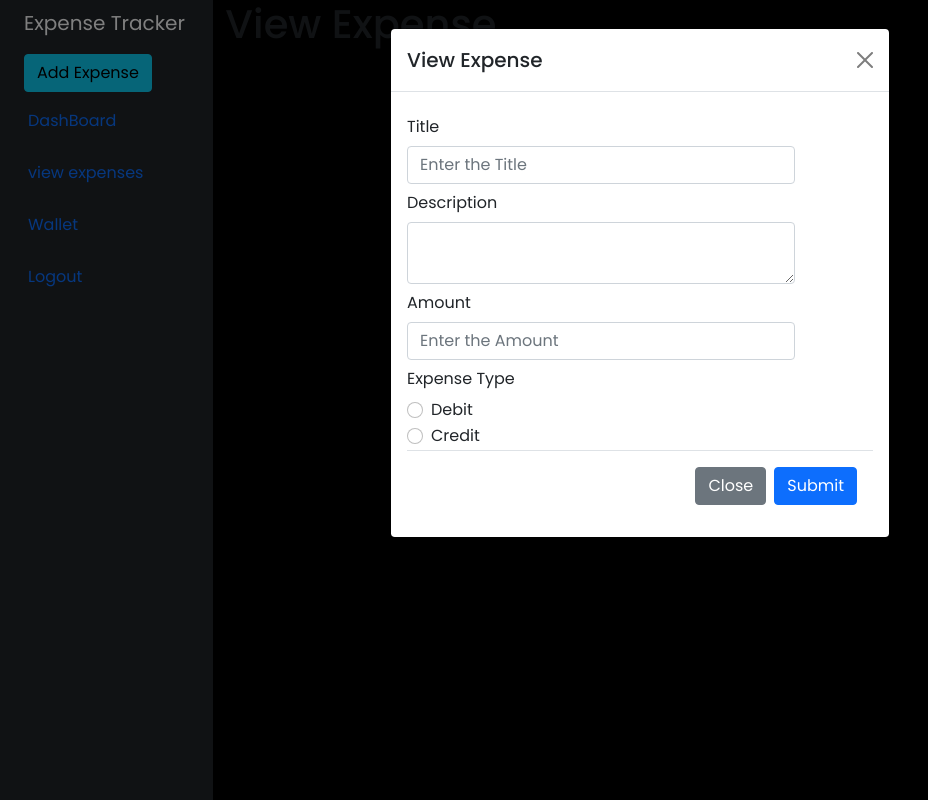
After one commit to IBM-EPBL/IBM-Project-12596-1659454647, a Flask app: page /expense/view in a window 1280 px wide, after a click on "Add Expense"; the page is wider, and only the part inside the window is pictured. The commit adds this page. Shown: that part, without its empty margins (0-928 px from the left). Run offline with Flask 2, Linux system fonts and the light colour scheme; the visitor is signed in with stand-in values (Sample User, id 1).

Commit message:
updated displaying ui

```diff
--- a/app/app.py
+++ b/app/app.py
@@ -106,29 +106,23 @@ def signup():
 @app.route('/dashboard', methods=['POST', 'GET'])
 @login_required
 def dashboard():
-    return render_template('dashboard.html')
+    sql = "SELECT * FROM expenses WHERE user_email = ? ORDER BY datetime DESC LIMIT 10"
+    stmt = ibm_db.prepare(conn, sql)
+    ibm_db.bind_param(stmt, 1, session['email'])
+    ibm_db.execute(stmt)
+
+    expenses = []
+    record = ibm_db.fetch_assoc(stmt)
+
+    while record != False:
+        expenses.append(record)
+        record = ibm_db.fetch_assoc(stmt)
+    return render_template('dashboard.html', expenses=expenses)
 
 
-@app.route('/expense', methods=['POST', 'GET'])
+@app.route('/expense/add', methods=['POST'])
 @login_required
-def expense():
-    if request.method == "GET":
-        sql = "SELECT * FROM expenses WHERE user_email = ? ORDER BY datetime DESC LIMIT 10"
-        stmt = ibm_db.prepare(conn, sql)
-        ibm_db.bind_param(stmt, 1, session['email'])
-        ibm_db.execute(stmt)
-
-        expenses = []
-        record = ibm_db.fetch_assoc(stmt)
-
-        while record != False:
-            print(record)
-            expenses.append(record)
-            record = ibm_db.fetch_assoc(stmt)
-
-        return render_template('expense.html', expenses=expenses)
-
-    if request.method == "POST":
+def add_expense():
         title = request.form['title']
         description = request.form['description']
         amount = request.form['Amount']
@@ -145,7 +139,44 @@ def expense():
         ibm_db.bind_param(pstmt, 5, expenseType == 1)
         ibm_db.bind_param(pstmt, 6, dateTime)
         ibm_db.execute(pstmt)
-        return redirect(url_for('expense'))
+        return redirect(url_for('dashboard'))
+
+
+@app.route('/expense/view', methods=['POST', 'GET'])
+@login_required
+def view_expense():
+    return render_template('view-expense.html')
+
+
+@app.route('/wallet')
+def wallet():
+#   wallet = db.execute("SELECT balance, wallet_limit FROM wallet WHERE username = :username",
+#               {
+#                 "username": session['user']
+#               }).fetchone()
+
+  return render_template('wallet.html', wallet=wallet)
+
+
+@app.route('/wallet/update-limit', methods=["GET", "POST"])
+def updateWalletLimit():
+#   if request.method == "GET":
+#     return render_template("update-wallet.html")
+
+#   limit =  float(request.form['limit'])
+
+#   if limit < 0:
+#     return "<h1>Invalid limit</h1>"
+
+#   db.execute("UPDATE wallet SET wallet_limit = :limit WHERE username = :username",
+#               {
+#                 "limit" : limit,
+#                 "username" : session['user']
+#               })
+#   db.commit()
+
+#   flash('wallet updated succesfully', 'success')
+  return redirect("/wallet")
 
 @app.route('/logout')
 def logout():
--- /dev/null
+++ b/app/templates/appLayout.html
@@ -0,0 +1,147 @@
+<!DOCTYPE html>
+<html lang="en">
+
+<head>
+  <meta charset="UTF-8" />
+  <meta http-equiv="X-UA-Compatible" content="IE=edge" />
+  <meta name="viewport" content="width=device-width, initial-scale=1.0" />
+  <title>{% block title %} {% endblock %}</title>
+  <!-- Latest compiled and minified CSS -->
+
+  <link href="https://cdn.jsdelivr.net/npm/bootstrap@5.0.2/dist/css/bootstrap.min.css" rel="stylesheet"
+    integrity="sha384-EVSTQN3/azprG1Anm3QDgpJLIm9Nao0Yz1ztcQTwFspd3yD65VohhpuuCOmLASjC" crossorigin="anonymous" />
+  <script src="https://cdn.jsdelivr.net/npm/bootstrap@5.0.2/dist/js/bootstrap.bundle.min.js"
+  integrity="sha384-MrcW6ZMFYlzcLA8Nl+NtUVF0sA7MsXsP1UyJoMp4YLEuNSfAP+JcXn/tWtIaxVXM"
+  crossorigin="anonymous"></script>
+
+  <link rel="stylesheet" href="static/css/style.css" />
+
+  <style>
+    .expense-container {
+      margin-left: 5rem;
+    }
+
+    .expense-container h1 {
+      color: #fff;
+    }
+
+    .custom-card {
+      background-color: #fff;
+      padding: 1.5rem 2rem;
+      border-radius: 20px;
+      margin-bottom: 2rem;
+      max-width: 500px;
+    }
+
+    .custom-card p {
+      color: #000;
+      font-weight: 700;
+    }
+  </style>
+
+  {% block style %} {% endblock %}
+
+
+</head>
+
+<body>
+  <!--Main Navigation-->
+  <div class="container-fluid" style="background: #000">
+    <div class="row flex-nowrap">
+        <div class="col-auto col-md-3 col-xl-2 px-sm-2 px-0 bg-dark">
+            <div class="d-flex flex-column align-items-center align-items-sm-start px-3 pt-2 text-white min-vh-100">
+                <a href="#" class="d-flex align-items-center pb-3 mb-md-0 me-md-auto text-white text-decoration-none">
+                    <span class="fs-5 d-none d-sm-inline">Expense Tracker</span>
+                </a>
+                <button type="button" class="btn btn-info" data-bs-toggle="modal" data-bs-target="#exampleModal">Add Expense</button>
+                <ul  class="nav nav-pills flex-column mb-sm-auto mb-0  align-items-sm-start" id="menu">
+                    <li class="nav-item">
+                        <a href="{{ url_for('dashboard') }}" class="nav-link align-middle px-0">
+                            <i class="fs-4 bi-house"></i> <span class="ms-1 d-none d-sm-inline">DashBoard</span>
+                        </a>
+                    </li>
+                    <li>
+                        <a href="{{url_for('view_expense') }}"  class="nav-link px-0 align-middle">
+                            <i class="fs-4 bi-speedometer2"></i> <span class="ms-1 d-none d-sm-inline">view expenses</span> </a>
+                    </li>
+                    <li>
+                        <a href="{{ url_for('wallet') }}" class="nav-link px-0 align-middle">
+                            <i class="fs-4 bi-table"></i> <span class="ms-1 d-none d-sm-inline">Wallet</span></a>
+                    </li>
+                    <li>
+                        <a href="{{ url_for('logout') }}" class="nav-link px-0 align-middle">
+                            <i class="fs-4 bi-people"></i> <span class="ms-1 d-none d-sm-inline">Logout</span> </a>
+                    </li>
+                </ul>
+                <hr>
+            </div>
+        </div>
+        {% block body %} {% endblock %}
+
+    </div>
+</div>
+
+<!-- Modal -->
+<div class="modal fade" id="exampleModal" tabindex="-1" aria-labelledby="exampleModalLabel" aria-hidden="true">
+  <div class="modal-dialog">
+    <div class="modal-content">
+      <div class="modal-header">
+        <h5 class="modal-title" id="exampleModalLabel">Add Expense</h5>
+        <button type="button" class="btn-close" data-bs-dismiss="modal" aria-label="Close"></button>
+      </div>
+      <div class="modal-body">
+          <form action="{{url_for('add_expense') }}" method="post">
+              <div class="form-group">
+                <label for="title" class="col-sm-2 col-form-label">Title</label>
+                <div class="col-sm-10">
+                  <input type="text" class="form-control" name="title" id="title" placeholder="Enter the Title">
+                </div>
+              </div>
+
+              <div class="form-group">
+                  <label for="Description" class="col-sm-2 col-form-label">Description</label>
+                  <div class="col-sm-10">
+                  <textarea name= "description" class="form-control"id="Description" rows="2"></textarea>
+                  </div>
+                </div>
+
+              <div class="form-group">
+                <label for="amount" class="col-sm-2 col-form-label">Amount</label>
+                <div class="col-sm-10">
+                  <input name="Amount" type="number" class="form-control" id="amount" placeholder="Enter the Amount">
+                </div>
+              </div>
+
+              <div class="form-group">
+                  <label for="amount" class="col-sm-3 col-form-label">Expense Type</label>
+
+                  <div class="col-sm-9">
+
+                  <div class="form-check">
+                      <input class="form-check-input" type="radio" name="expense-type" id="exampleRadios1" value="0">
+                      <label class="form-check-label" for="exampleRadios1">
+                        Debit
+                      </label>
+                    </div>
+                    <div class="form-check">
+                      <input class="form-check-input" type="radio" name="expense-type" id="exampleRadios1" value="1">
+                      <label class="form-check-label" for="exampleRadios1">
+                        Credit
+                      </label>
+                    </div>
+                  </div>
+                </div>
+                <div class="modal-footer">
+                  <button type="button" class="btn btn-secondary" data-bs-dismiss="modal">Close</button>
+                  <button type="submit" value="submit" class="btn btn-primary">Submit</button>
+                </div>
+              </form>
+      </div>
+
+    </div>
+  </div>
+
+</div>
+<!--Main Navigation-->
+</body>
+</html>
--- /dev/null
+++ b/app/templates/view-expense.html
@@ -0,0 +1,70 @@
+{% extends "appLayout.html" %}
+
+{% block title %} View Expense {% endblock %}
+
+{% block body %}
+  <!-- Modal -->
+  <h1>View Expense</h1>
+
+  <div class="modal fade" id="exampleModal" tabindex="-1" aria-labelledby="exampleModalLabel" aria-hidden="true">
+      <div class="modal-dialog">
+        <div class="modal-content">
+          <div class="modal-header">
+            <h5 class="modal-title" id="exampleModalLabel">View Expense</h5>
+            <button type="button" class="btn-close" data-bs-dismiss="modal" aria-label="Close"></button>
+          </div>
+          <div class="modal-body">
+              <form action="{{url_for('view_expense') }}" method="post">
+                  <div class="form-group">
+                    <label for="title" class="col-sm-2 col-form-label">Title</label>
+                    <div class="col-sm-10">
+                      <input type="text" class="form-control" name="title" id="title" placeholder="Enter the Title">
+                    </div>
+                  </div>
+
+                  <div class="form-group">
+                      <label for="Description" class="col-sm-2 col-form-label">Description</label>
+                      <div class="col-sm-10">
+                      <textarea name= "description" class="form-control"id="Description" rows="2"></textarea>
+                      </div>
+                    </div>
+
+                  <div class="form-group">
+                    <label for="amount" class="col-sm-2 col-form-label">Amount</label>
+                    <div class="col-sm-10">
+                      <input name="Amount" type="number" class="form-control" id="amount" placeholder="Enter the Amount">
+                    </div>
+                  </div>
+
+                  <div class="form-group">
+                      <label for="amount" class="col-sm-3 col-form-label">Expense Type</label>
+
+                      <div class="col-sm-9">
+
+                      <div class="form-check">
+                          <input class="form-check-input" type="radio" name="expense-type" id="exampleRadios1" value="0">
+                          <label class="form-check-label" for="exampleRadios1">
+                            Debit
+                          </label>
+                        </div>
+                        <div class="form-check">
+                          <input class="form-check-input" type="radio" name="expense-type" id="exampleRadios1" value="1">
+                          <label class="form-check-label" for="exampleRadios1">
+                            Credit
+                          </label>
+                        </div>
+                      </div>
+                    </div>
+                    <div class="modal-footer">
+                      <button type="button" class="btn btn-secondary" data-bs-dismiss="modal">Close</button>
+                      <button type="submit" value="submit" class="btn btn-primary">Submit</button>
+                    </div>
+                  </form>
+          </div>
+
+        </div>
+      </div>
+    </div>
+  <!--Main Navigation-->
+
+{% endblock %}
```
Also changed, not shown: app/templates/dashboard.html (+18 -53 lines), app/templates/expense.html (deleted, +0 -150 lines).
